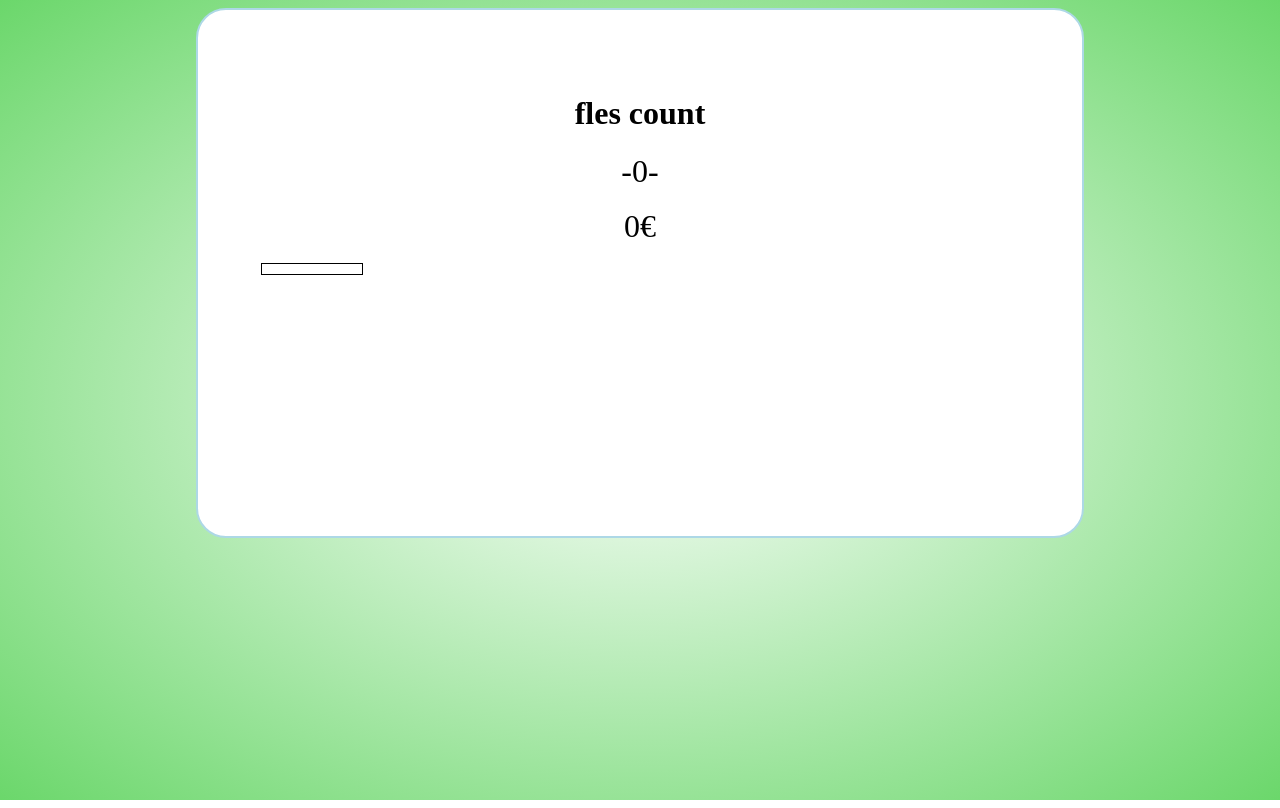
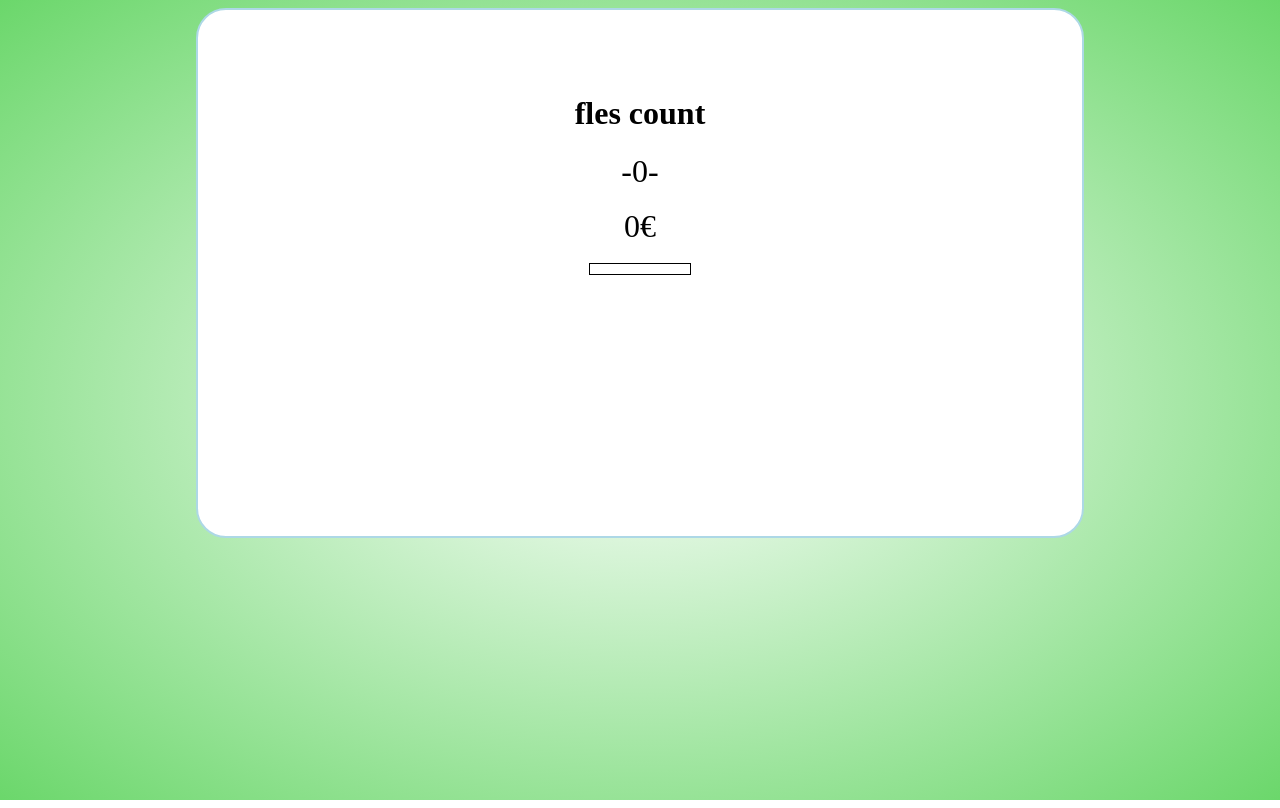
Before and after one commit to FSktn/Beroeps_periode3, a PHP site: page / in a window 1280 px wide. Run offline with PHP 8.4, Linux system fonts and the light colour scheme.

Commit message:
bug fixed

```diff
--- a/fles_count/css/index.css
+++ b/fles_count/css/index.css
@@ -1,5 +1,6 @@
 body, html {
     height: 100%;
+    overflow: hidden;
 }
 
 body{
@@ -36,6 +37,7 @@ display: none;
     height: 10px;
     border: solid 1px black;
     background-color: white;
+    margin: auto;
 }
 .bar{
     width: 0px;
```
